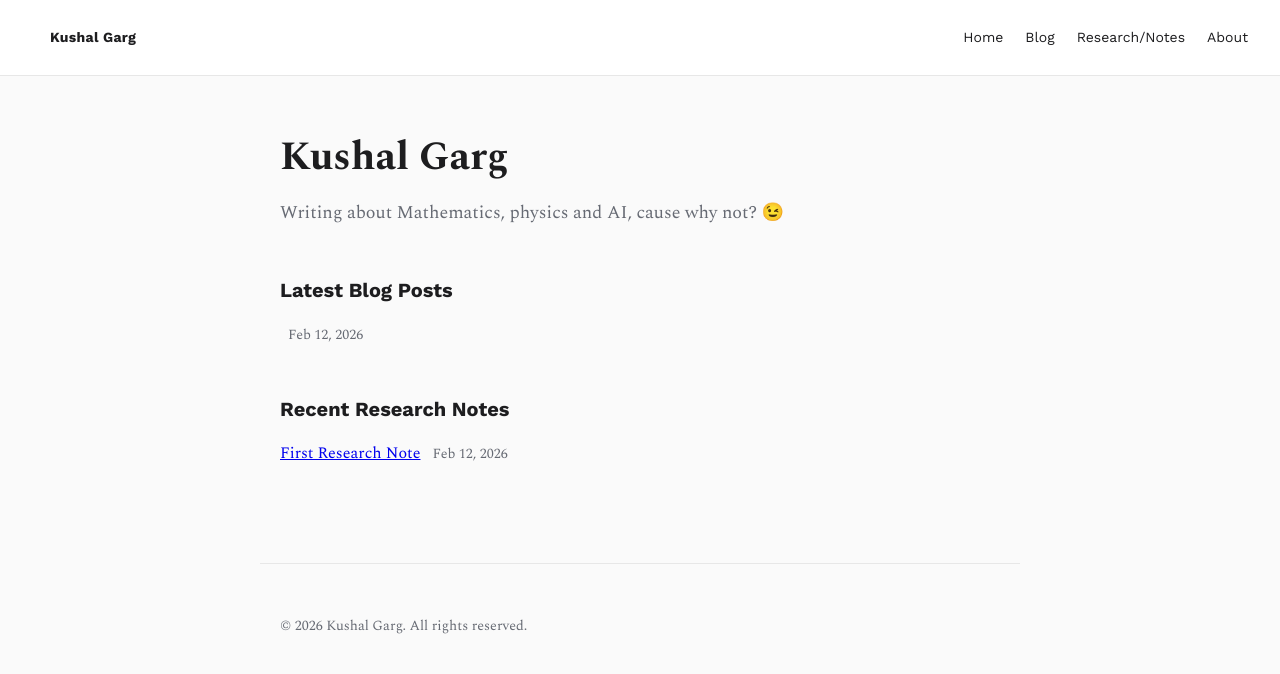
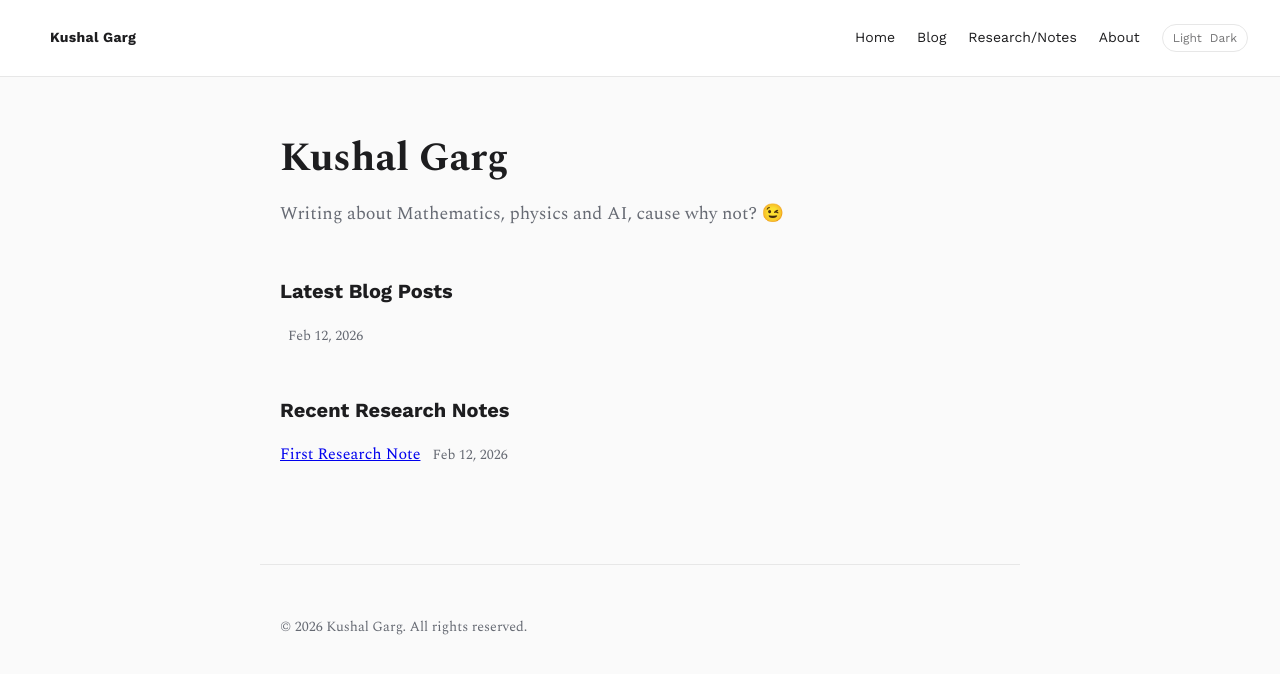
Before and after one commit to kushalgarg101/kushalgarg101.github.io, a Jekyll site: the page built from index.md, in a window 1280 px wide. Shown: the top 674 px of the page. Built offline with Jekyll 4.4.1, drawn with Linux system fonts in a browser that asks for light colours.

Commit message:
Add light/dark theme toggle

```diff
--- a/_includes/nav.html
+++ b/_includes/nav.html
@@ -7,5 +7,9 @@
     <a href="{{ '/blog/' | relative_url }}">Blog</a>
     <a href="{{ '/notes/' | relative_url }}">Research/Notes</a>
     <a href="{{ '/about/' | relative_url }}">About</a>
+    <button class="theme-toggle" id="themeToggle" type="button" aria-label="Toggle theme">
+      <span class="theme-toggle__sun">Light</span>
+      <span class="theme-toggle__moon">Dark</span>
+    </button>
   </div>
 </nav>
--- a/_layouts/default.html
+++ b/_layouts/default.html
@@ -11,5 +11,22 @@
       </main>
       {% include footer.html %}
     </div>
+    <script>
+      (function () {
+        const root = document.documentElement;
+        const stored = localStorage.getItem('theme');
+        if (stored === 'dark' || stored === 'light') {
+          root.setAttribute('data-theme', stored);
+        }
+        const btn = document.getElementById('themeToggle');
+        if (!btn) return;
+        btn.addEventListener('click', function () {
+          const current = root.getAttribute('data-theme') === 'dark' ? 'dark' : 'light';
+          const next = current === 'dark' ? 'light' : 'dark';
+          root.setAttribute('data-theme', next);
+          localStorage.setItem('theme', next);
+        });
+      })();
+    </script>
   </body>
 </html>
--- a/assets/css/site.css
+++ b/assets/css/site.css
@@ -4,7 +4,21 @@
   --muted: #666a73;
   --accent: #0f5e9c;
   --accent-soft: #0f5e9c20;
+  --card: #ffffff;
+  --border: #e7e7e7;
+  --shadow: 0 6px 22px rgba(0, 0, 0, 0.06);
   --max-width: 760px;
+}
+
+[data-theme="dark"] {
+  --bg: #0f1115;
+  --text: #e6e6e6;
+  --muted: #a0a6b3;
+  --accent: #7db2ff;
+  --accent-soft: #7db2ff2b;
+  --card: #151922;
+  --border: #242a36;
+  --shadow: 0 8px 24px rgba(0, 0, 0, 0.4);
 }
 
 * { box-sizing: border-box; }
@@ -27,8 +41,8 @@ body {
   justify-content: space-between;
   align-items: center;
   padding: 24px 32px;
-  border-bottom: 1px solid #e7e7e7;
-  background: #fff;
+  border-bottom: 1px solid var(--border);
+  background: var(--card);
   position: sticky;
   top: 0;
   z-index: 10;
@@ -120,12 +134,43 @@ body {
   max-width: var(--max-width);
   margin: 0 auto;
   padding: 36px 20px 60px;
-  border-top: 1px solid #e7e7e7;
+  border-top: 1px solid var(--border);
   color: var(--muted);
   font-size: 14px;
 }
 
 .muted { color: var(--muted); }
+
+.theme-toggle {
+  margin-left: 18px;
+  padding: 6px 10px;
+  border: 1px solid var(--border);
+  border-radius: 999px;
+  background: var(--card);
+  color: var(--text);
+  font-family: "Work Sans", sans-serif;
+  font-size: 12px;
+  display: inline-flex;
+  gap: 8px;
+  align-items: center;
+  cursor: pointer;
+}
+
+.theme-toggle__sun, .theme-toggle__moon {
+  opacity: 0.6;
+}
+
+[data-theme="dark"] .theme-toggle__moon {
+  opacity: 1;
+}
+
+[data-theme="dark"] .theme-toggle__sun {
+  opacity: 0.4;
+}
+
+[data-theme="light"] .theme-toggle__sun {
+  opacity: 1;
+}
 
 @media (max-width: 640px) {
   .site-nav {
```
